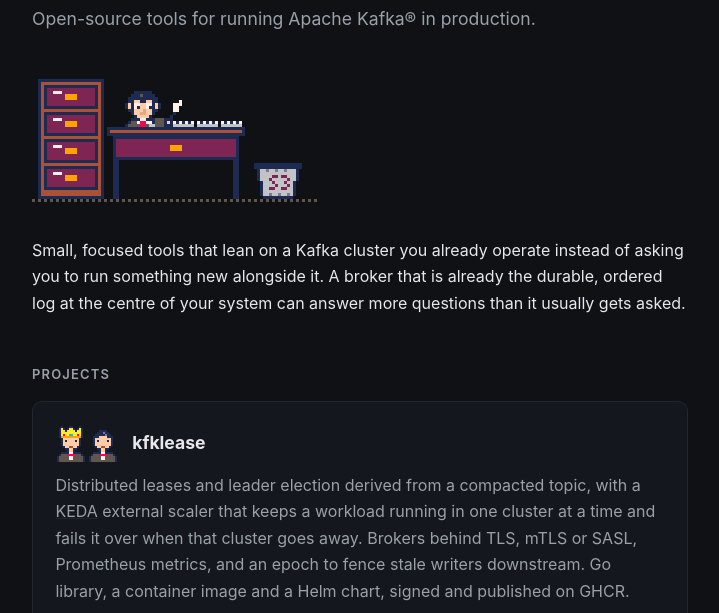
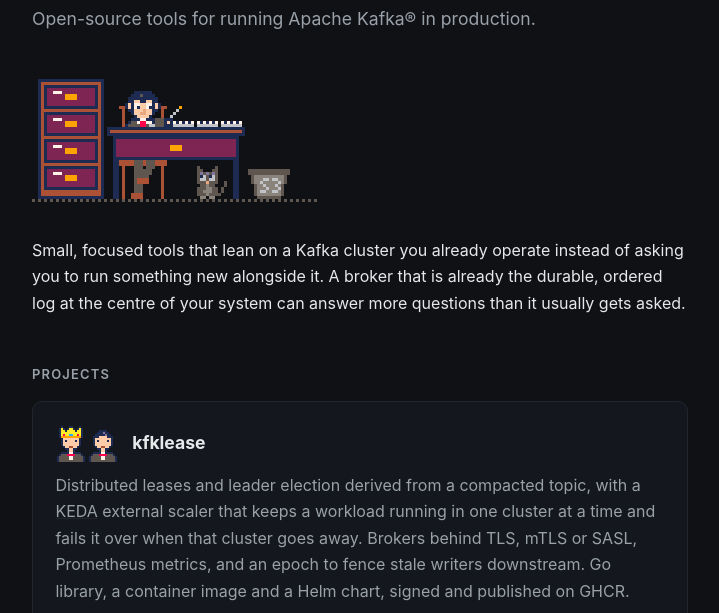
Before and after one commit to kfkit/kfkit.github.io, a plain HTML site: page index.html in a window 1280 px wide. Shown: the part 142-755 px from the top of the page, without its empty margins (280-999 px from the left). Drawn offline with Linux system fonts and the light colour scheme.

Commit message:
feat: legs, a chair and a cat under the desk (#23)

```diff
--- a/index.html
+++ b/index.html
@@ -79,7 +79,7 @@
 <main>
   <h1>kfkit</h1>
   <p class="tagline">Open-source tools for running Apache Kafka&reg; in production.</p>
-  <canvas class="strip" id="desk" role="img" aria-label="Pixel art: Franz Kafka sits at an office desk with a filing cabinet behind him and writes on a sheet lying on the desk, a record each, then pushes it along; it shoves the three before it, and the one at the far end falls off the desk into the wastepaper basket marked S3: retention."></canvas>
+  <canvas class="strip" id="desk" role="img" aria-label="Pixel art: Franz Kafka sits on a chair at an office desk with a filing cabinet behind him and writes with a pen on a sheet lying on the desk, a record each, then pushes it along; it shoves the three before it, and the one at the far end falls off the desk into the wastepaper basket marked S3: retention. Now and then he scratches one leg with the other foot; a grey cat sits under the desk and watches every sheet fall."></canvas>
 
   <p>
     Small, focused tools that lean on a Kafka cluster you already operate instead of asking you
@@ -182,7 +182,7 @@
   const PX = 3;
   const C = {
     O: "#1d2b53", K: "#1d2b53", L: "#5f574f", P: "#ffccaa", Q: "#e8a77f", W: "#fff1e8", D: "#5f574f",
-    T: "#ff004d", Y: "#ffec27", B: "#ab5236", b: "#7e2553", A: "#ffa300", G: "#c2c3c7", g: "#83769c",
+    T: "#ff004d", Y: "#ffec27", B: "#ab5236", b: "#7e2553", A: "#ffa300", G: "#c2c3c7", g: "#83769c", S: "#8a837c",
   };
   // A 3 x 5 font: what is written on the basket.
   const FONT = { S: "011100010001110", 3: "110001010001110" };
@@ -228,7 +228,7 @@
       ".OKKKKKKKKO.",
       ".OKPPKKPPKO.",
       "OPOWWPPWWOPO",                 // the eyes: whites here, the pupils drawn
-      "OPOWWPPWWOPO",                 // where the quill is
+      "OPOWWPPWWOPO",                 // where the pen is
       ".OOPPPQPPOO.",
       "..OPPQQPPO..",
       "...OPPPPO...",
@@ -237,23 +237,38 @@
       "ODDDDTTDDDDO",
       "ODDDDDTDDDDO",
     ];
+    // His cat, sitting under the desk, 9 x 11, its ears clear of the drawer: grey as his trousers, a lighter chest and paws, light grey eyes, the pupils
+    // drawn where it looks.
+    const cat = [
+      ".D.....D.",
+      ".DD...DD.",
+      ".DgDgDgD.",
+      ".DGGDGGD.",
+      ".DGGDGGD.",
+      ".DDDQDDD.",
+      "..DDSDD..",
+      ".DDDSSDD.",
+      ".DDSSSDD.",
+      ".DDDSDDD.",
+      "..SS.SS..",
+    ];
     function desk(x, y, w) {
       s.R(x, y, w, 3, C.O); s.R(x + 1, y + 1, w - 2, 1, C.B);
       s.R(x + 2, y + 3, 2, FLOOR - y - 3, C.O); s.R(x + w - 4, y + 3, 2, FLOOR - y - 3, C.O);
       s.R(x + 2, y + 3, w - 4, 8, C.O); s.R(x + 3, y + 4, w - 6, 6, C.b);   // the drawer
       s.R(x + w / 2 - 2, y + 6, 4, 2, C.A);
     }
-    function bin(x, y) {                                // the wastepaper basket: a bucket, 14 x 12
-      for (let j = 0; j < 12; j++) {
-        const i = Math.floor(j * 2 / 11), l = x + i, r = x + 13 - i;
-        s.R(l, y + j, r - l + 1, 1, C.O);
-        if (j > 1 && j < 11) {
-          s.R(l + 1, y + j, r - l - 1, 1, C.G);
-          for (let k = l + 3; k < r - 1; k += 3) s.R(k, y + j, 1, 1, C.g);   // the ribs
+    function bin(x, y) {                                // the wastepaper basket: a grey bucket, 12 x 10
+      for (let j = 0; j < 10; j++) {
+        const i = Math.floor(j * 2 / 9), l = x + i, r = x + 11 - i;
+        s.R(l, y + j, r - l + 1, 1, C.D);
+        if (j > 1 && j < 9) {
+          s.R(l + 1, y + j, r - l - 1, 1, C.S);
+          for (let k = l + 3; k < r - 1; k += 3) s.R(k, y + j, 1, 1, C.D);   // the ribs
         }
       }
-      s.R(x - 1, y, 16, 2, C.O);                        // the rim
-      s.R(x + 3, y + 3, 9, 7, C.G); s.text("S3", x + 4, y + 4, C.b);     // where old records go
+      s.R(x - 1, y, 14, 2, C.D);                        // the rim
+      s.R(x + 2, y + 2, 8, 7, C.S); s.text("S3", x + 3, y + 3, C.G);     // where old records go
     }
     // A sheet a record. He writes on the sheet in front of him, then pushes it
     // to the right; it shoves the three he wrote before along the desk, and the
@@ -265,17 +280,35 @@
       s.g.clearRect(0, 0, s.W, s.H);
       for (let x = 0; x < s.W; x += 2) s.R(x, FLOOR, 1, 1, C.L);
       cabinet(2, FLOOR - 40);
-      const deskX = 25, deskW = 46, binX = deskX + deskW + 4, top = FLOOR - 24;
+      const deskX = 25, deskW = 46, binX = deskX + deskW + 2, top = FLOOR - 24;
       const n = Math.floor(t / CYCLE), u = t - n * CYCLE;
       const writing = u < WRITE, done = writing ? u / WRITE : 1;
       const push = writing ? 0 : Math.round(PITCH * (u - WRITE) / PUSH);
       const x0 = deskX + 14;                                   // the sheet he writes on, at his right hand
-      const pen = x0 + 1 + Math.floor(done * (SW - 2));        // where the quill is on it
+      const pen = x0 + 1 + Math.floor(done * (SW - 2));        // where the pen is on it
       const kx = deskX + 6, ky = FLOOR - 26 - sitter.length + 3;
+      // his chair: the posts of its back beside his shoulders, the seat just under
+      // the drawer, his knees over its edge, its legs down to the floor
+      for (const cx of [kx - 1, kx + 12]) {
+        s.R(cx, ky + 6, 1, top - ky - 6, C.B); s.R(cx - (cx < kx ? 1 : 0), ky + 5, 2, 1, C.B);
+        s.R(cx, top + 13, 1, FLOOR - top - 13, C.B);
+      }
+      s.R(kx - 2, top + 11, 16, 2, C.B);
       s.sprite(sitter, kx, ky);
-      // his eyes: on the quill while he writes, then after the sheets
+      // his eyes: on the pen while he writes, then after the sheets
       const right = writing ? pen > x0 + 3 : true, down = writing;
       for (const ex of [3, 7]) s.R(kx + ex + (right ? 1 : 0), ky + 4 + (down ? 1 : 0), 1, 1, C.O);
+      // his legs under the desk: shins in dark trousers, brown shoes on the floor;
+      // now and then he lifts the right foot and scratches the left shin with it
+      s.R(kx + 3, top + 11, 3, FLOOR - top - 13, C.D); s.R(kx + 2, FLOOR - 2, 4, 2, C.B);
+      const itch = t % 7 > 4.5 && t % 7 < 6.3;
+      if (!itch) { s.R(kx + 7, top + 11, 3, FLOOR - top - 13, C.D); s.R(kx + 7, FLOOR - 2, 4, 2, C.B); }
+      else {
+        const fy = FLOOR - 9 + (Math.floor(t * 8) % 2) * 2, knee = top + 14;
+        s.R(kx + 7, top + 11, 3, 3, C.D);
+        for (let y = knee; y < fy; y++) s.R(kx + 7 - Math.round((y - knee + 1) / (fy - knee) * 2), y, 3, 1, C.D);
+        s.R(kx + 4, fy, 4, 2, C.B);                        // the shoe, rubbing
+      }
       desk(deskX, top, deskW);
       // a flat sheet: two rows of paper on the desk, the ink as specks on it
       const sheet = (x, ink) => {
@@ -292,20 +325,36 @@
       let tc = n * CYCLE + WRITE + PUSH * over / PITCH;
       if (t < tc) tc -= CYCLE;
       const f = (t - tc) / FALL;
+      let falling = null;
       if (tc > 0 && f < 1) {
-        const x = x0 + (ON_DESK - 1) * PITCH + over + 8 * f, y = top - 2 + (FLOOR - 9 - top) * f * f;
+        const x = x0 + (ON_DESK - 1) * PITCH + over + 8 * f, y = top - 2 + (FLOOR - 7 - top) * f * f;
         if (Math.floor(f * 8) % 2) { s.R(x, y, SW, 1, C.W); s.R(x, y + 1, SW, 1, C.G); }
         else for (let i = 0; i < 5; i++) s.R(x + 1 + i, y - 2 + i, 2, 1, C.W);   // on its edge
+        falling = { x, y };
       }
-      // the hand and the quill
+      // the cat, to the right of his legs: it sees every sheet down, and in
+      // between watches his hand, blinks, swishes its tail
+      const cx = kx + 23, cy = FLOOR - cat.length;
+      const tail = Math.floor(t * 2) % 2;
+      const ty = cy + cat.length - 2;
+      s.R(cx + 7, ty, 2, 1, C.D);
+      s.R(cx + 9, ty - 1 - tail, 1, 2, C.D); s.R(cx + 10, ty - 3 - tail, 1, 2, C.D);
+      s.sprite(cat, cx, cy);
+      if (t % 4 < 0.15) for (const ex of [2, 5]) s.R(cx + ex, cy + 3, 2, 2, C.D);   // a blink
+      else {
+        // up at his hand while he writes; right and down after a falling sheet
+        const right = falling ? 1 : 0, down = falling && falling.y > top + 4 ? 1 : 0;
+        for (const ex of [2, 5]) s.R(cx + ex + right, cy + 3 + down, 1, 1, C.O);
+      }
+      // the hand and the pen
       const up = writing ? Math.floor(t * 6) % 2 : 0, hx = writing ? pen : x0 - 1 + push, hy = top - 3;
       s.R(hx - 3, hy, 3, 3, C.D);                          // the sleeve
       s.R(hx, hy - 1 + up, 3, 3, C.O); s.R(hx + 1, hy + up, 1, 1, C.P);
       if (writing) {
-        s.R(hx + 2, hy - 2 + up, 1, 1, C.O); s.R(hx + 3, hy - 3 + up, 1, 1, C.O);   // the quill, aslant
-        s.R(hx + 3, hy - 6 + up, 2, 3, C.W); s.R(hx + 5, hy - 7 + up, 1, 2, C.W);
+        for (let i = 0; i < 3; i++) s.R(hx + 2 + i, hy - 2 - i + up, 1, 1, C.G);   // the pen, aslant
+        s.R(hx + 5, hy - 5 + up, 1, 1, C.A);                // its cap
       }
-      bin(binX, FLOOR - 12);
+      bin(binX, FLOOR - 10);
     });
   }
 })();
```
